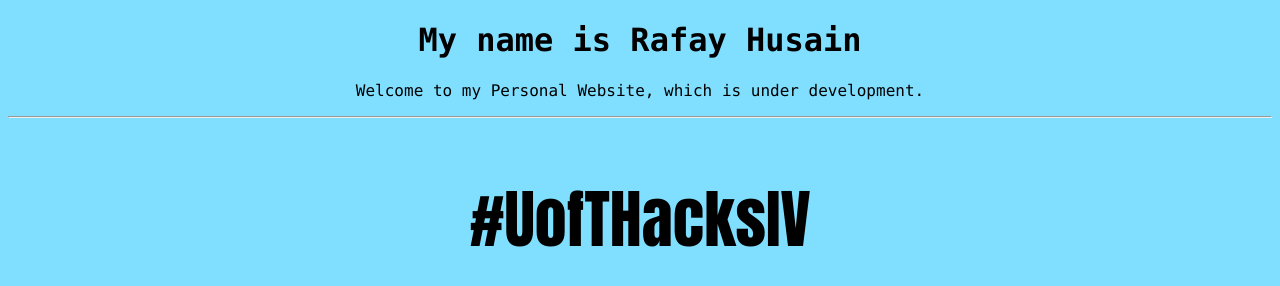
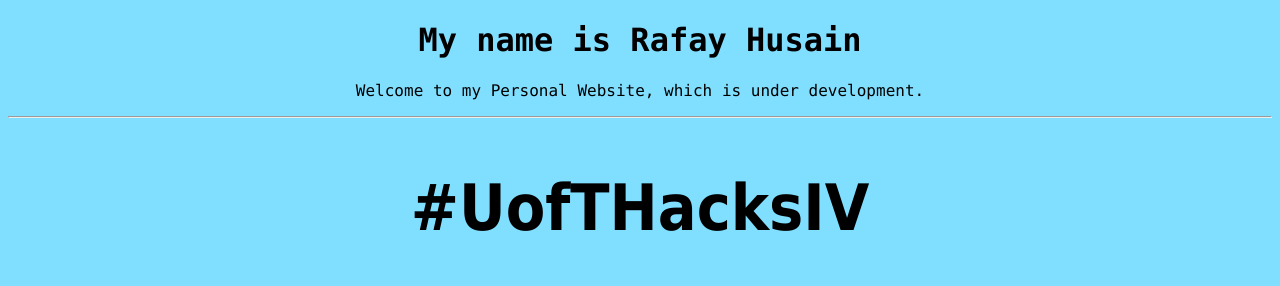
Before and after one commit to rafayh7/rafayh7.github.io, a plain HTML site: page index.html in a window 1280 px wide. Drawn offline with Linux system fonts and the light colour scheme.

Commit message:
Update index.html

```diff
--- a/index.html
+++ b/index.html
@@ -8,7 +8,7 @@
   <h1><strong> My name is <b>Rafay Husain</b> </strong></h1>
   <p>Welcome to my Personal Website, which is under development.</p>
   <hr>
-  <h2 style="font-family: Impact; font-size: 400%">#UofTHacksIV</h2>
+  <h2 style="font-family: Tahoma; font-size: 400%">#UofTHacksIV</h2>
 
 </body>
 </html>
```
